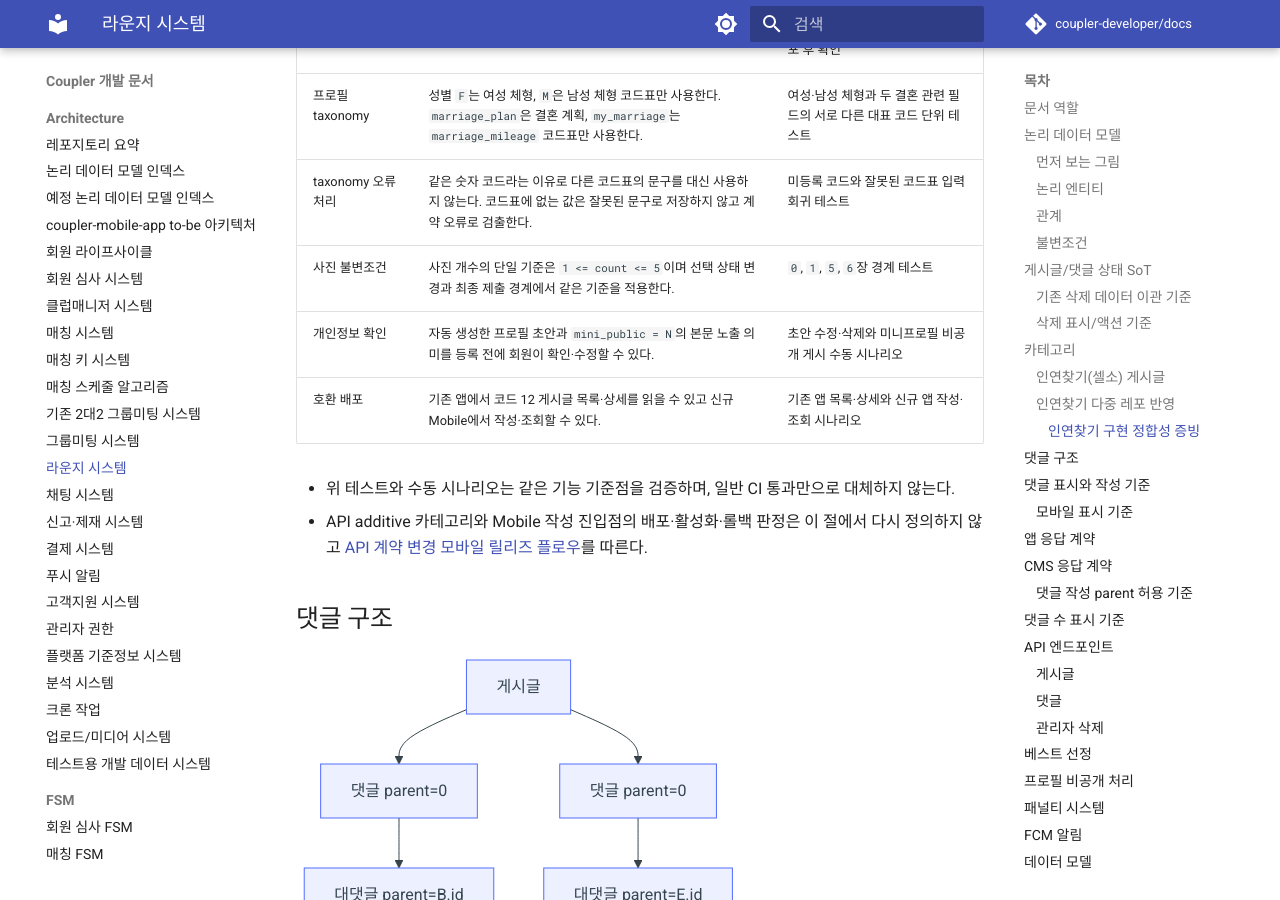
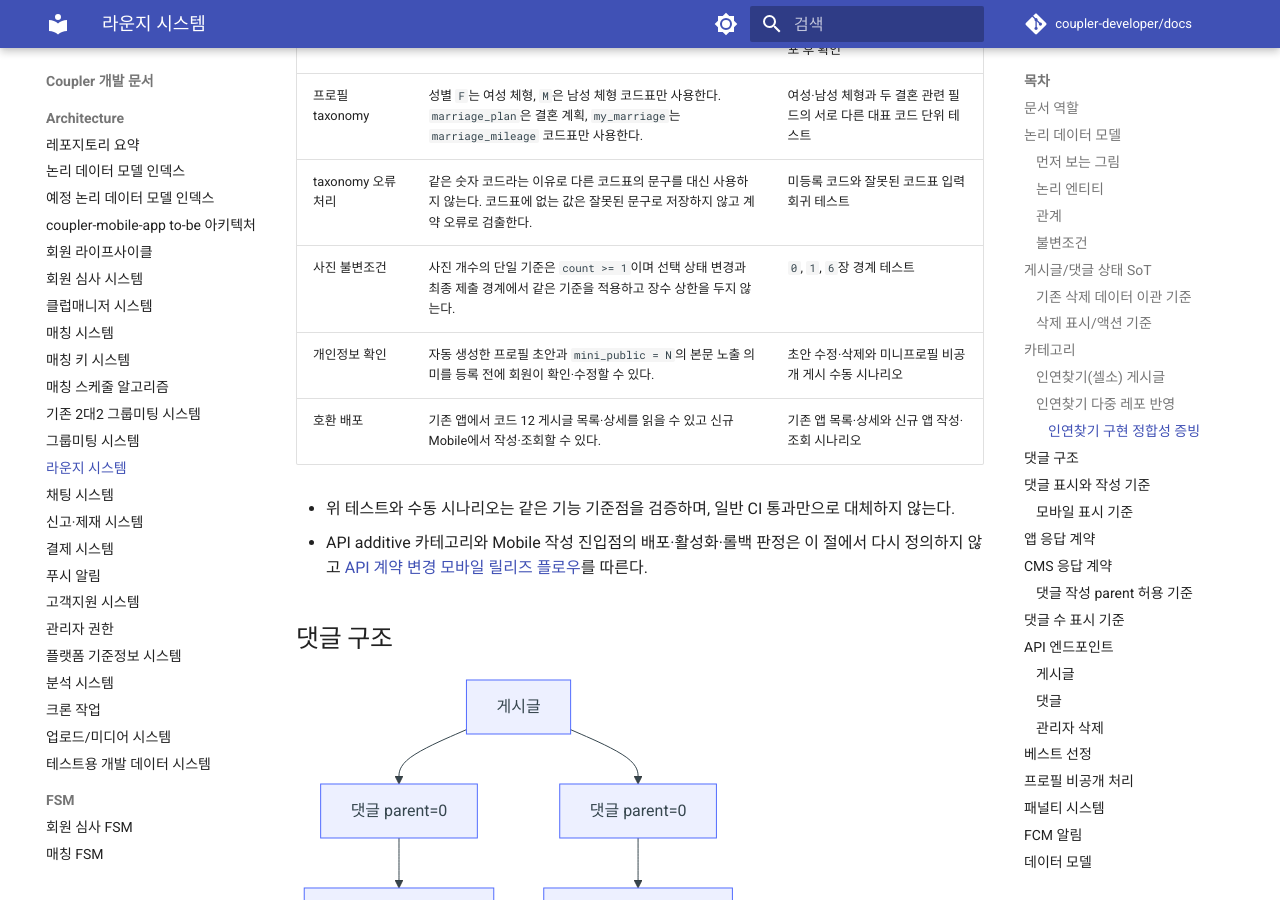
Before and after one commit to coupler-developer/docs, an MkDocs documentation site: the page built from content/architecture/lounge-system.md, in a window 1280 px wide and 900 px high, scrolled down 4872 px. Built offline with MkDocs 1.6.1 and Material for MkDocs 9.7.7, drawn with Linux system fonts in a browser that asks for light colours; comment, search, counter and statistics services are not loaded; some of the changed text lies outside the part shown.

Commit message:
docs: 인연찾기 사진 장수 상한 제거

```diff
--- a/content/architecture/lounge-system.md
+++ b/content/architecture/lounge-system.md
@@ -161,7 +161,7 @@ flowchart LR
 | 노출 범위 | `lounge_tab = ALL_MEMBERS`; 로그인한 전체 라운지 회원 |
 | 제목 | `[셀소]` 접두사, 공백 한 칸과 작성자가 입력한 제목 |
 | 본문 | 작성 시점의 회원 프로필로 만든 수정 가능한 초안과 `나에 대해서`, `원하는 상대방`, `바라는 관계` 세 영역 |
-| 사진 | 1장 이상 5장 이하 |
+| 사진 | 1장 이상, 장수 상한 없음 |
 | 미니프로필 | 기본값 `mini_public = N`; 작성자가 명시적으로 선택하면 `Y` |
 
 - 프로필 초안에는 나이, 거주지, 키, 직업, 주량, 종교, 흡연 여부, 학력, 결혼 계획, 어필 포인트, MBTI,
@@ -192,7 +192,7 @@ flowchart LR
 | API 카테고리 | 공통 설정 응답이 코드 12와 `인연찾기` 이름을 함께 제공한다. | 공통 설정 응답 계약 테스트와 배포 후 확인 |
 | 프로필 taxonomy | 성별 `F`는 여성 체형, `M`은 남성 체형 코드표만 사용한다. `marriage_plan`은 결혼 계획, `my_marriage`는 `marriage_mileage` 코드표만 사용한다. | 여성·남성 체형과 두 결혼 관련 필드의 서로 다른 대표 코드 단위 테스트 |
 | taxonomy 오류 처리 | 같은 숫자 코드라는 이유로 다른 코드표의 문구를 대신 사용하지 않는다. 코드표에 없는 값은 잘못된 문구로 저장하지 않고 계약 오류로 검출한다. | 미등록 코드와 잘못된 코드표 입력 회귀 테스트 |
-| 사진 불변조건 | 사진 개수의 단일 기준은 `1 <= count <= 5`이며 선택 상태 변경과 최종 제출 경계에서 같은 기준을 적용한다. | `0`, `1`, `5`, `6`장 경계 테스트 |
+| 사진 불변조건 | 사진 개수의 단일 기준은 `count >= 1`이며 선택 상태 변경과 최종 제출 경계에서 같은 기준을 적용하고 장수 상한을 두지 않는다. | `0`, `1`, `6`장 경계 테스트 |
 | 개인정보 확인 | 자동 생성한 프로필 초안과 `mini_public = N`의 본문 노출 의미를 등록 전에 회원이 확인·수정할 수 있다. | 초안 수정·삭제와 미니프로필 비공개 게시 수동 시나리오 |
 | 호환 배포 | 기존 앱에서 코드 12 게시글 목록·상세를 읽을 수 있고 신규 Mobile에서 작성·조회할 수 있다. | 기존 앱 목록·상세와 신규 앱 작성·조회 시나리오 |
 
```
